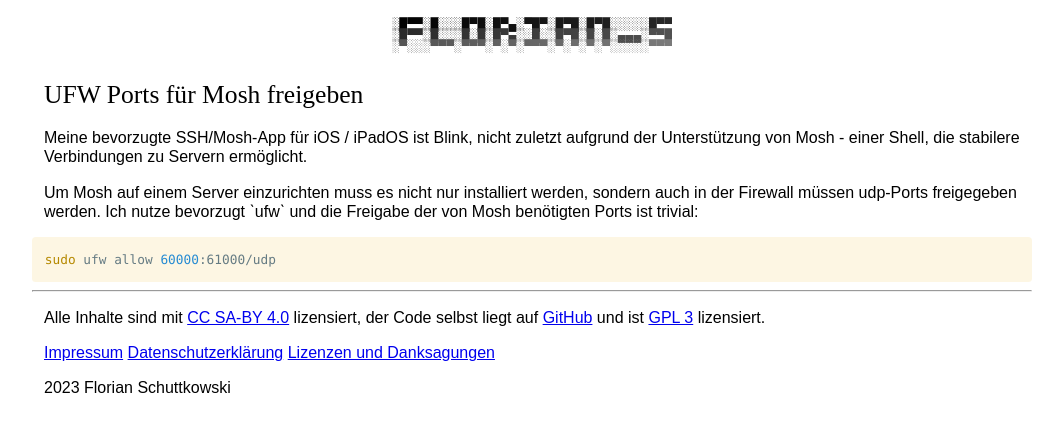
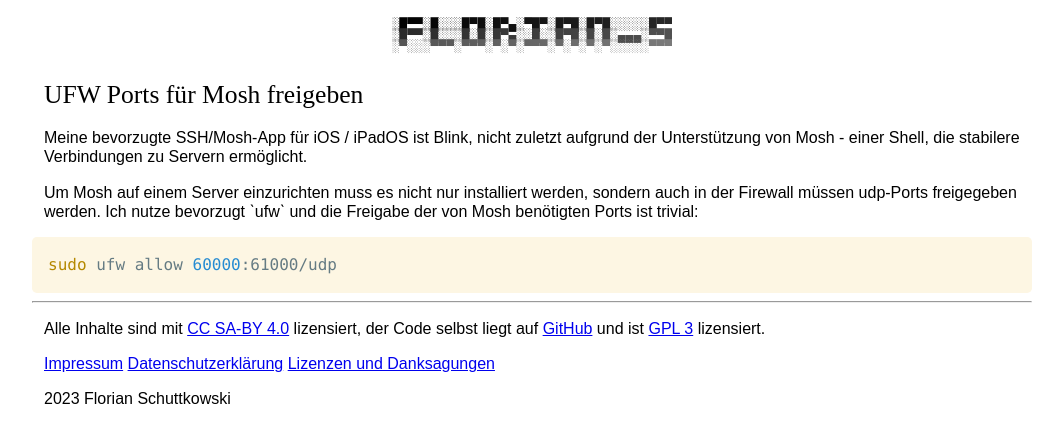
Before and after one commit to flowinho/personal-website, a Jekyll site: the page built from _posts/2023-07-22-mosh-ufw.md, in a window 1280 px wide. Shown: the top 443 px of the page, without its empty margins (108-1171 px from the left). Built offline with Jekyll 4.4.1, drawn with Linux system fonts in a browser that asks for light colours.

Commit message:
Increase code font-size

```diff
--- a/assets/css/posts.css
+++ b/assets/css/posts.css
@@ -21,7 +21,7 @@
 	border-radius: 12px;
   }
   .highlight {
-    font-size: 0.8em;
+    font-size: 1.0em;
   }
 
   .post-container {
```
